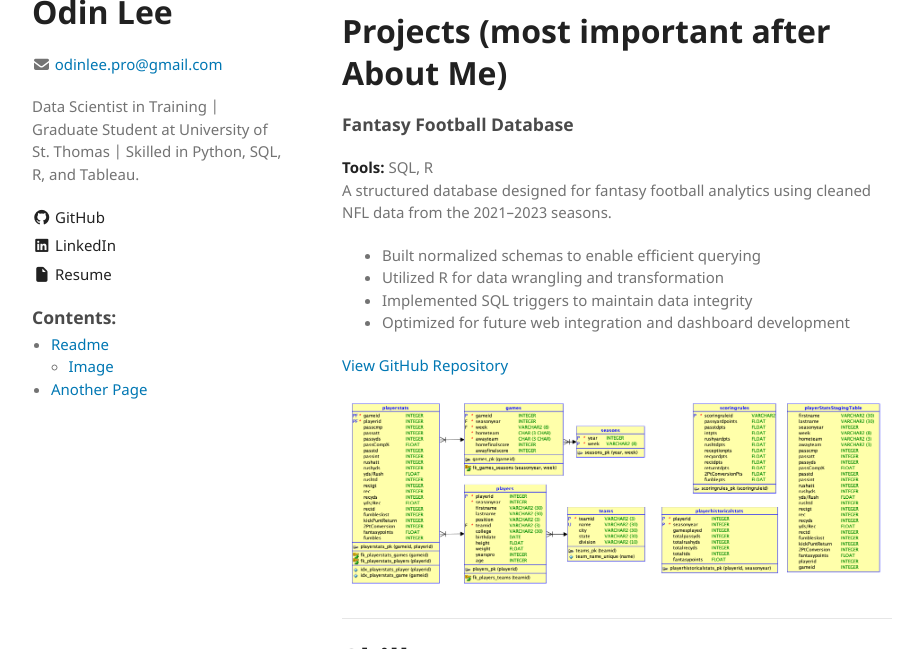
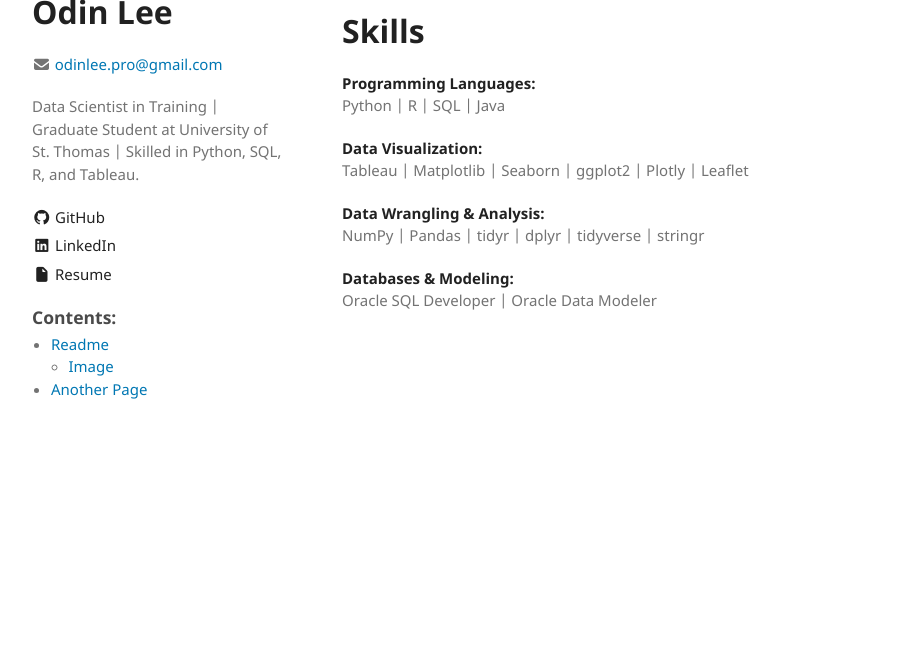
Before and after one commit to OdinLeePro/OdinLeePro.github.io, a Jekyll site: the page built from index.md, in a window 1280 px wide and 900 px high, scrolled down 1004 px, cut to the strip 251-900 px from the top of the window. Shown: the whole strip, without its empty margins (178-1101 px from the left). Built offline with Jekyll 4.4.1, drawn with Linux system fonts in a browser that asks for light colours; our own code applies the rules of GitHub Pages for plain Markdown files.

Commit message:
Update index.md

```diff
--- a/index.md
+++ b/index.md
@@ -96,30 +96,6 @@ Skilled in **Python**, **SQL**, **R**, **Java**, and **Tableau**, I enjoy transf
 
 <hr />
 
-# Projects (most important after About Me)
-
-### Fantasy Football Database
-**Tools:** SQL, R
-A structured database designed for fantasy football analytics using cleaned NFL data from the 2021–2023 seasons.
-- Built normalized schemas to enable efficient querying
-- Utilized R for data wrangling and transformation
-- Implemented SQL triggers to maintain data integrity
-- Optimized for future web integration and dashboard development
-
-[View GitHub Repository](https://github.com/OdinLeePro/FantasyFootballAnalysisDB)
-
-![FantasyFootballAnalysisDB ER Diagram](assets/img/FinalProjectRationalModel.png)
-
-<!-- Add more projects using this format -->
-<!--
-### Project Title
-**Tools:** Python, Pandas, Tableau
-Brief one- or two-sentence summary of the project's goal, technical approach, and outcome.
-[Link to GitHub/demo](#)
--->
-
----
-
 # Skills
 
 **Programming Languages:**
```
